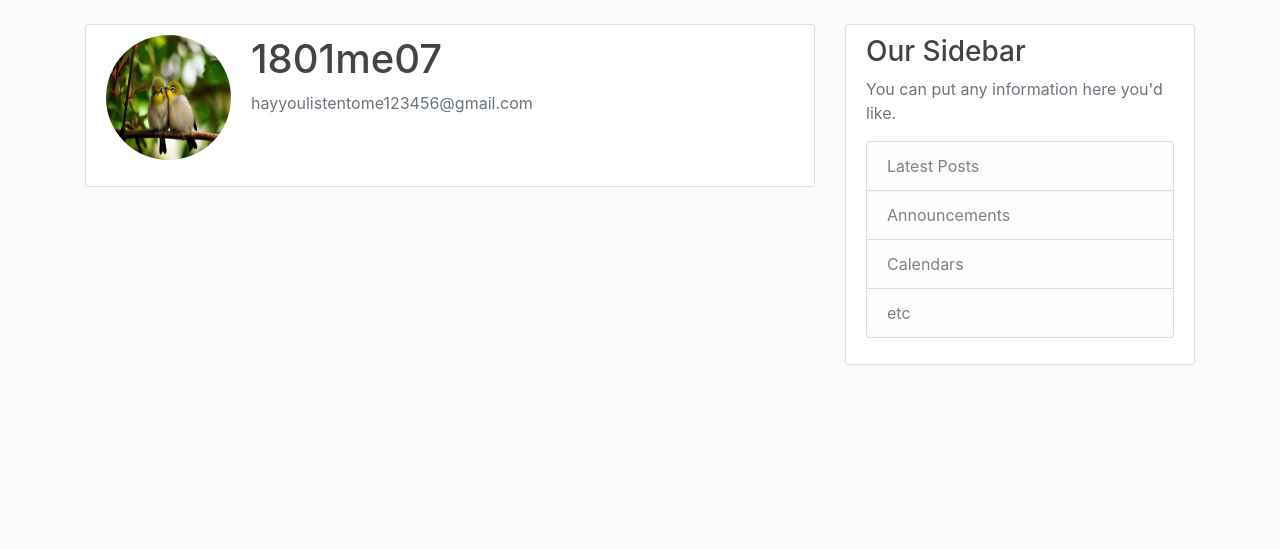
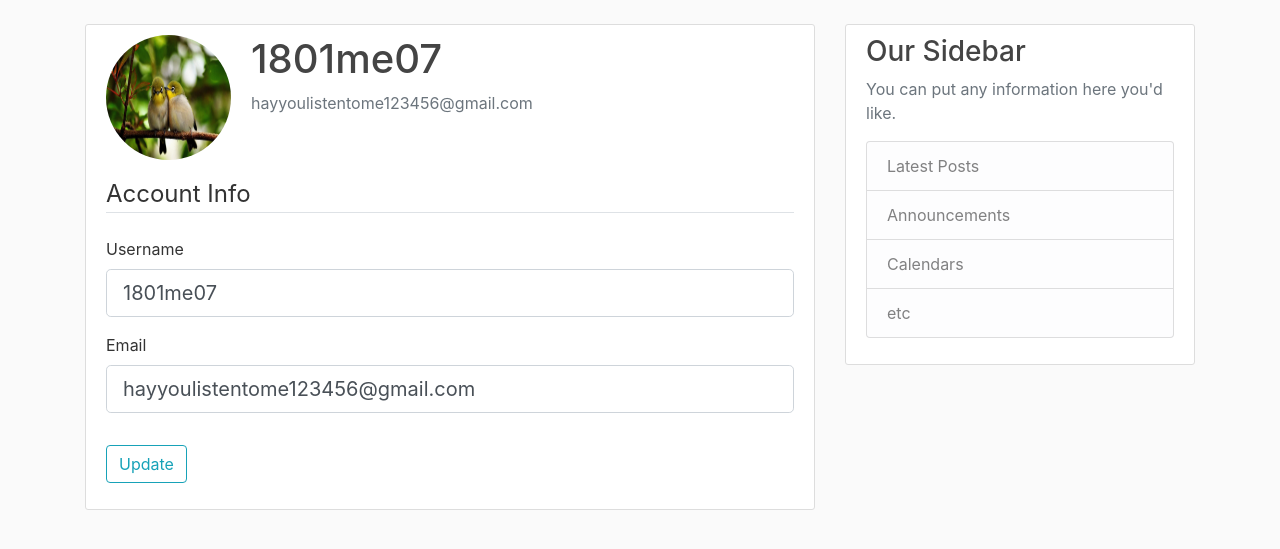
Before and after one commit to atm1504/quote_post_flask, a Flask app: page /account in a window 1280 px wide. Shown: the part 56-605 px from the top of the page. Run offline with Flask 2, Linux system fonts and the light colour scheme; a user stored in the database is signed in; some libraries are stand-ins or nearby versions.

Commit message:
feat: Update profile details

```diff
--- a/quote_post/forms.py
+++ b/quote_post/forms.py
@@ -2,6 +2,7 @@ from flask_wtf import FlaskForm
 from wtforms import StringField, PasswordField, SubmitField, BooleanField
 from wtforms.validators import DataRequired, Length, Email, EqualTo, ValidationError
 from quote_post.models import User
+from flask_login import current_user
 
 # Registration form
 class RegistrationForm(FlaskForm):
@@ -27,3 +28,20 @@ class LoginForm(FlaskForm):
     password = PasswordField('Password', validators=[DataRequired()])
     remember = BooleanField('Remember Me')
     submit = SubmitField('Login')
+
+class UpdateAccountForm(FlaskForm):
+    username = StringField("Username", validators=[DataRequired(), Length(min=2, max=20)])
+    email = StringField("Email", validators=[DataRequired(), Email()])
+    submit = SubmitField("Update")
+
+    def validate_username(self, username):
+        if username.data != current_user.username:
+            user = User.query.filter_by(username=username.data).first()
+            if user:
+                raise ValidationError("Username is already taken. Please choose a different username!")
+
+    def validate_email(self, email):
+        if email.data != current_user.email:
+            user = User.query.filter_by(email=email.data).first()
+            if user:
+                raise ValidationError("Email is already taken. Please choose a different email!")
--- a/quote_post/routes.py
+++ b/quote_post/routes.py
@@ -1,6 +1,6 @@
 from flask import render_template, url_for, flash, redirect, request
 from quote_post import app,db,bcrypt
-from quote_post.forms import RegistrationForm, LoginForm
+from quote_post.forms import RegistrationForm, LoginForm, UpdateAccountForm
 from quote_post.models import User, Post
 from flask_login import login_user, current_user, logout_user, login_required
 # Dummy data
@@ -75,8 +75,18 @@ def logout():
     logout_user()
     return redirect(url_for("home"))
 
-@app.route("/account")
+@app.route("/account", methods=["GET", "POST"])
 @login_required
 def account():
+    form = UpdateAccountForm()
+    if form.validate_on_submit():
+        current_user.username = form.username.data
+        current_user.email = form.email.data
+        db.session.commit()
+        flash("Your account details has been updated", "success")
+        return redirect(url_for("account"))
+    elif request.method == "GET":
+        form.username.data = current_user.username
+        form.email.data = current_user.email
     image_file = url_for('static', filename="profile_pics/" + current_user.image_file)
-    return render_template("account.html", title="Account", image_file=image_file)
+    return render_template("account.html", title="Account", image_file=image_file, form=form)
--- a/quote_post/templates/account.html
+++ b/quote_post/templates/account.html
@@ -9,5 +9,41 @@
     </div>
   </div>
   <!-- FORM HERE -->
+    <form method="POST" action="">
+        {{ form.hidden_tag() }}
+        <fieldset class="form-group">
+            <legend class="border-bottom mb-4">Account Info</legend>
+            <div class="form-group">
+                {{ form.username.label(class="form-control-label") }}
+
+                {% if form.username.errors %}
+                    {{ form.username(class="form-control form-control-lg is-invalid") }}
+                    <div class="invalid-feedback">
+                        {% for error in form.username.errors %}
+                            <span>{{ error }}</span>
+                        {% endfor %}
+                    </div>
+                {% else %}
+                    {{ form.username(class="form-control form-control-lg") }}
+                {% endif %}
+            </div>
+            <div class="form-group">
+                {{ form.email.label(class="form-control-label") }}
+                {% if form.email.errors %}
+                    {{ form.email(class="form-control form-control-lg is-invalid") }}
+                    <div class="invalid-feedback">
+                        {% for error in form.email.errors %}
+                            <span>{{ error }}</span>
+                        {% endfor %}
+                    </div>
+                {% else %}
+                    {{ form.email(class="form-control form-control-lg") }}
+                {% endif %}
+            </div>
+        </fieldset>
+        <div class="form-group">
+            {{ form.submit(class="btn btn-outline-info") }}
+        </div>
+    </form>
 </div>
 {% endblock content%}
```
Also changed, not shown: quote_post/site.db.
